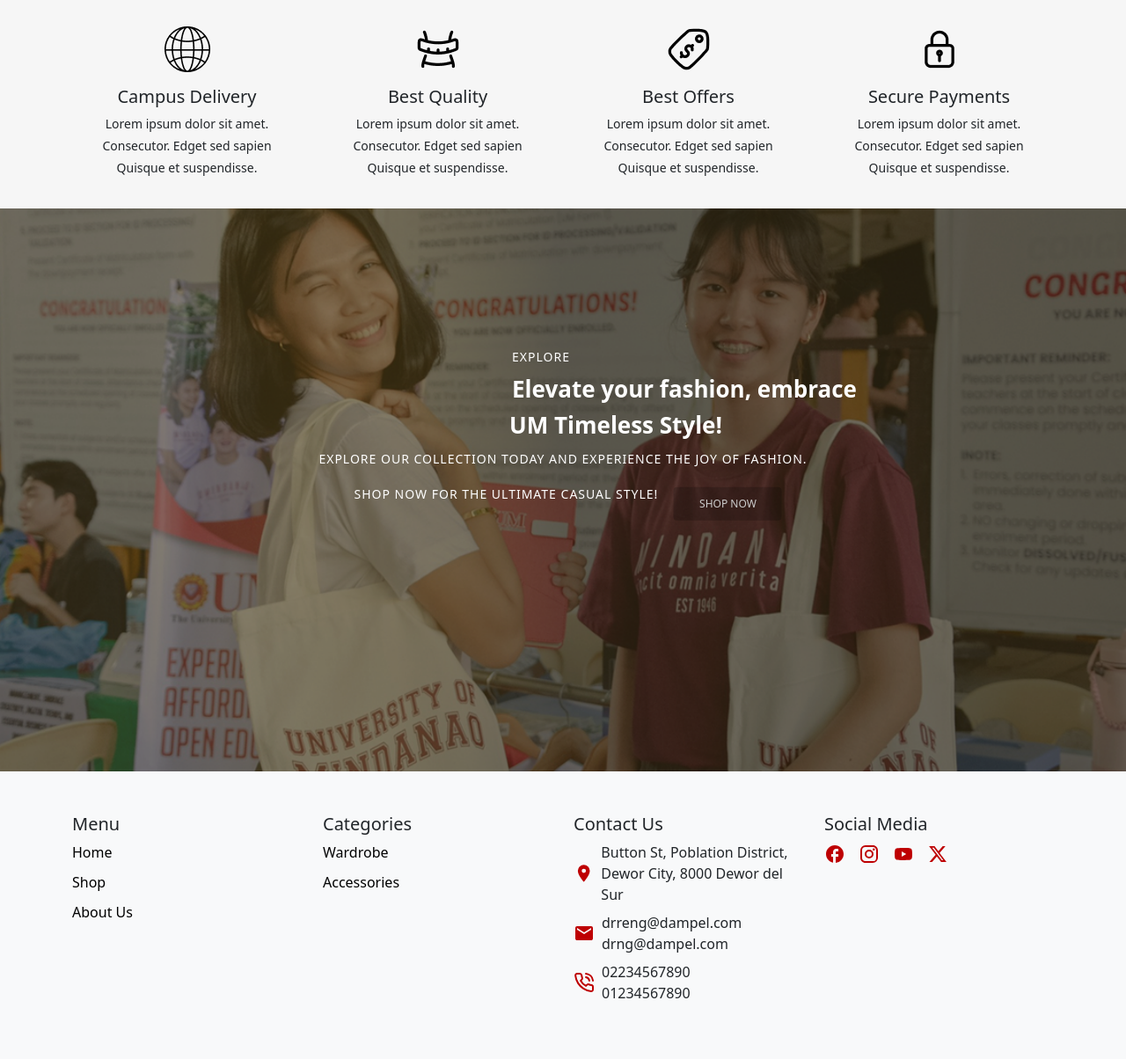
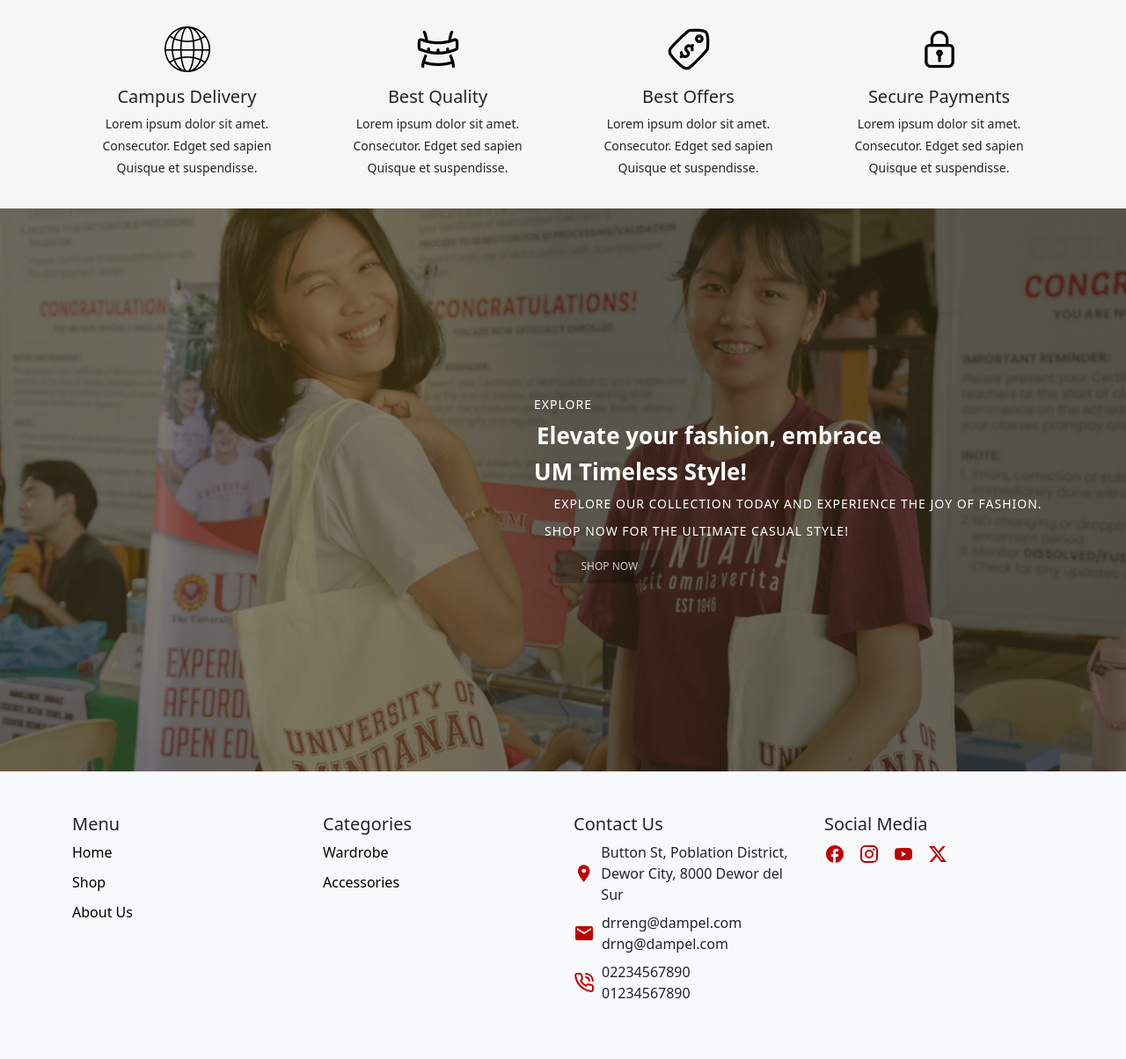
Before and after one commit to yoshbatula/UMERCH, a PHP site: page /main/main-page/mainpage.php in a window 1280 px wide. Shown: the part 4520-5724 px from the top of the page at 88% size. Run offline with PHP 8.4, Linux system fonts and the light colour scheme.

Commit message:
finally done landing page

```diff
--- a/css/mainpage.css
+++ b/css/mainpage.css
@@ -254,6 +254,7 @@ svg {
   height: 80vh;
   background: url('/assets/images/explore.png') no-repeat center center/cover;
   display: flex;
+  flex-direction: column;
   align-items: center;
   justify-content: center;
   text-align: center;
@@ -262,30 +263,51 @@ svg {
 
 .explore-container .overlay {
   position: absolute;
-  top: 40%;
+  top: 50%;
   left: 50%;
   transform: translate(-50%, -50%);
   text-align: center;
   padding: 20px;
 }
 
-.overlay h1 {
+.explore-container .overlay h1 {
+  font-size: 26px;
+  margin-bottom: 20px;
+}
+
+.explore-container .overlay h2,
+.explore-container .overlay h3,
+.explore-container .overlay button {
+  margin: 10px 0;
+}
+
+.explore-container .overlay small,
+.explore-container .overlay h1,
+.explore-container .overlay button {
+  display: block;
+  margin: 10px 0;
+}
+
+.explore-container .overlay h1 {
   font-size: 26px;
 }
 
-#header {
-  margin-right: 50px;
-}
-
 #header1 {
-  transform: translateX(23%);
+  transform: translateX(166px);
 }
 
 #header2 {
-  transform: translateX(10%);
+  transform: translateX(88px);
+}
+
+#text1 {
+  transform: translateX(267px);
+}
+
+#text2 {
+  transform: translateX(152px);
 }
 
 #btn {
-  margin-top: 20px;
-  transform: translateX(10%);
+  transform: translateX(268px);
 }
--- a/main/main-page/mainpage.php
+++ b/main/main-page/mainpage.php
@@ -333,14 +333,14 @@
       </div>
     </section>
     <section>
-        <div class="d-flex flex-column">
+    <div class="d-flex flex-column">
             <div class="explore-container">
                 <div class="overlay">
                     <small id="header">Explore</small>
                     <h1 id="header1">Elevate your fashion, embrace</h1>
                     <h1 id="header2">UM Timeless Style!</h1>
-                    <small>Explore our collection today and experience the joy of fashion.</small>
-                    <small>Shop now for the ultimate casual style!</small>
+                    <small id="text1">Explore our collection today and experience the joy of fashion.</small>
+                    <small id="text2">Shop now for the ultimate casual style!</small>
                     <button class="btn-featured btn text-white" style="font-size: 12px;" id="btn">SHOP NOW</button>
                 </div>
             </div>
--- a/main/main-page/navigation.php
+++ b/main/main-page/navigation.php
@@ -24,9 +24,9 @@
                 </div>
 
                 <ul class="nav-menu">
-                    <li class="nav-item"><a href="#">HOME</a></li>
-                    <li class="nav-item"><a href="#">WISHLIST</a></li>
-                    <li class="nav-item"><a href="#">SHOP</a></li>
+                    <li class="nav-item"><a href="mainpage.php">HOME</a></li>
+                    <li class="nav-item"><a href="wishlist.php">WISHLIST</a></li>
+                    <li class="nav-item"><a href="shop.php">SHOP</a></li>
                     <li class="nav-item"><a href="#">ABOUT US</a></li>
                     <li class="nav-item"><a href="#">CONTACT US</a></li>
                 </ul>
@@ -47,6 +47,15 @@
     </header>
 
     <script>
+        document.addEventListener('DOMContentLoaded', function() {
+      const navLinks = document.querySelectorAll('.nav-item a');
+      navLinks.forEach(link => {
+        link.addEventListener('click', function() {
+          navLinks.forEach(nav => nav.classList.remove('active'));
+          this.classList.add('active');
+        });
+      });
+    });
         $(document).ready(function() {
             $('.hamburger').click(function() {
                 $('.nav-menu').toggleClass('active');
```
Also changed, not shown: css/navbar.css (+194 -0 lines).
